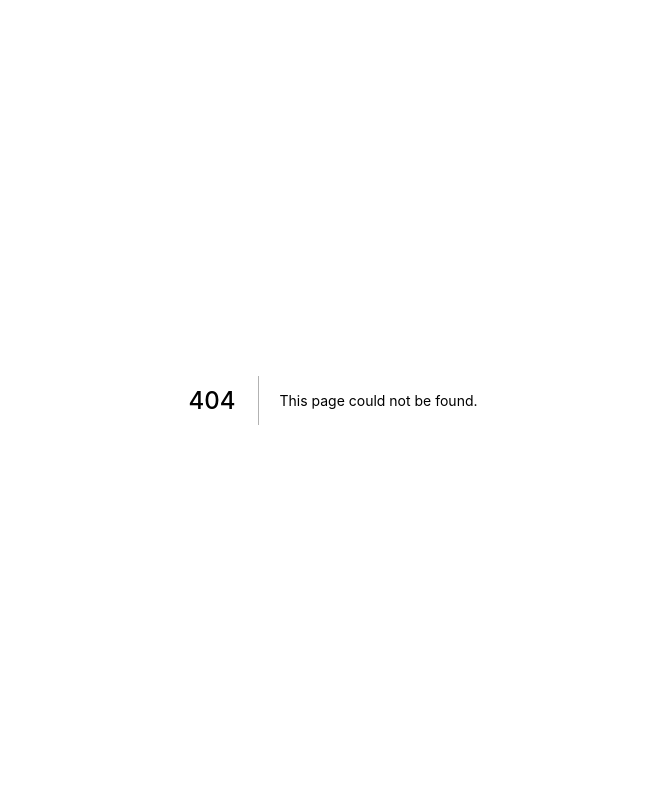
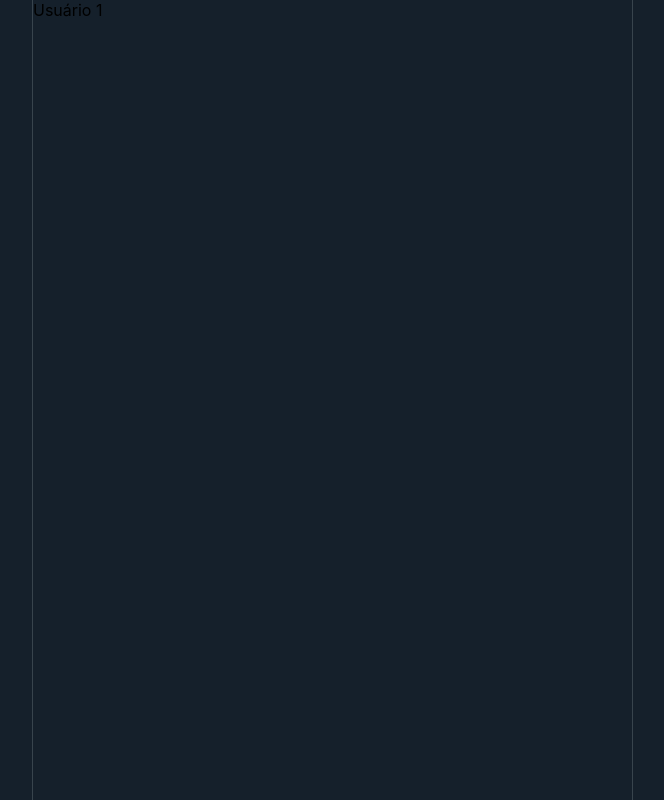
Before and after one commit to Sergioamjr/twitter-clone-merng-stack, a Next.js app in the folder web/: page /user/1 in a window 1280 px wide. Before the commit this address had no page. Shown: the whole page, without its empty margins (307-971 px from the left). Built offline with nearby package versions, Linux system fonts and the light colour scheme.

Commit message:
Creating user page

```diff
--- /dev/null
+++ b/web/pages/user/[id].tsx
@@ -0,0 +1,16 @@
+import { useRouter } from "next/router";
+import { Page, Column } from "~components/template";
+
+export default function User(): JSX.Element {
+  const router = useRouter();
+  const { id } = router.query;
+  return (
+    <Page>
+      <Column />
+      <Column>
+        <div>Usuário {id}</div>
+      </Column>
+      <Column />
+    </Page>
+  );
+}
--- /dev/null
+++ b/web/src/components/template/index.ts
@@ -0,0 +1,16 @@
+import { colors } from "~theme";
+import styled from "styled-components";
+
+export const Page = styled.div`
+  background: ${colors.darkBackground};
+  display: grid;
+  height: 100%;
+  grid-template-columns: 1fr 600px 1fr;
+`;
+
+export const Column = styled.div`
+  overflow: auto;
+  &:not(:last-child) {
+    border-right: 1px solid ${colors.light};
+  }
+`;
```
Also changed, not shown: web/pages/index.tsx (+7 -0 lines), web/src/features/home/index.tsx (+3 -7 lines), web/src/features/home/styled.ts (+0 -14 lines), 1 other file (tests, documents, lock files or other folders).
